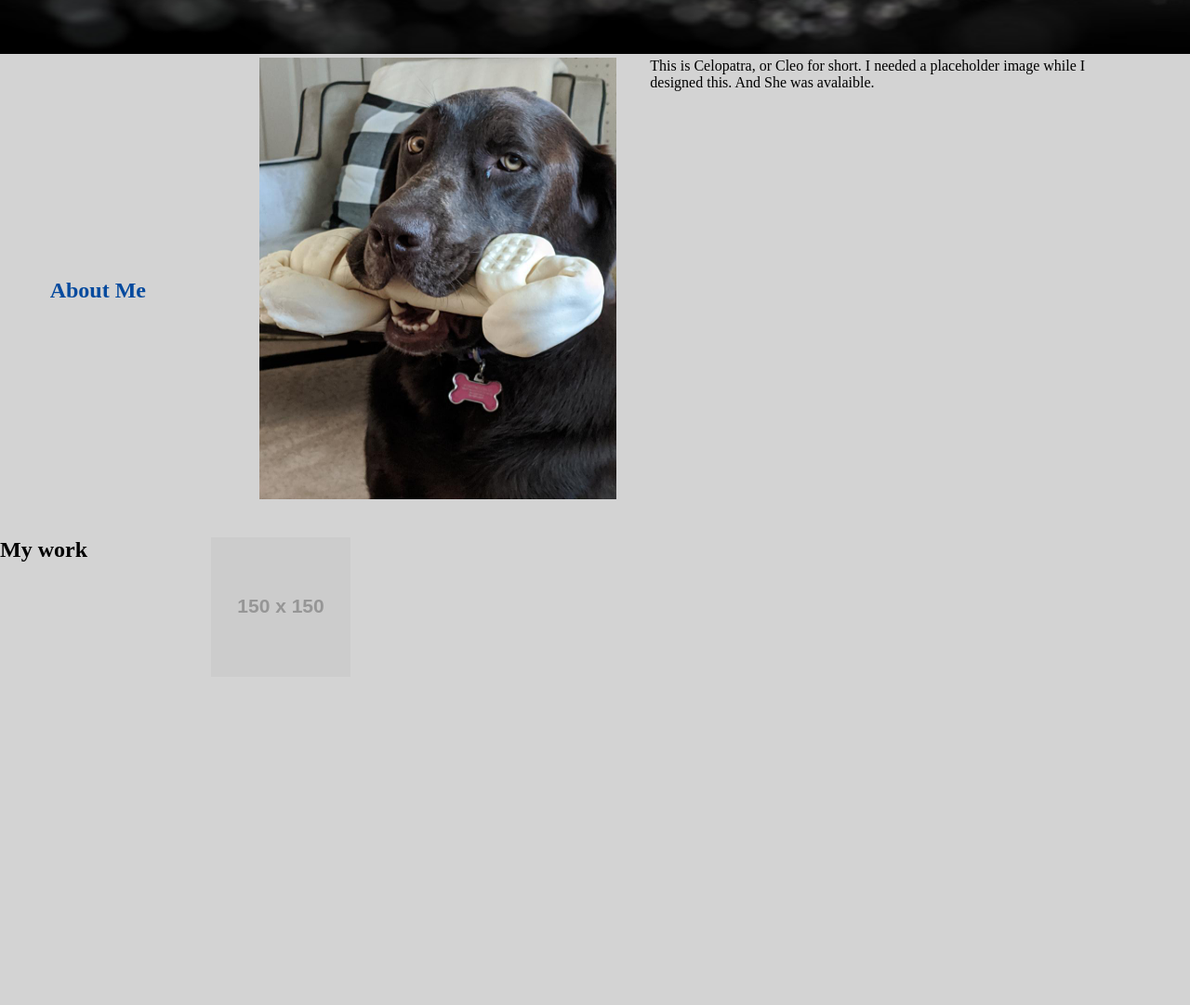
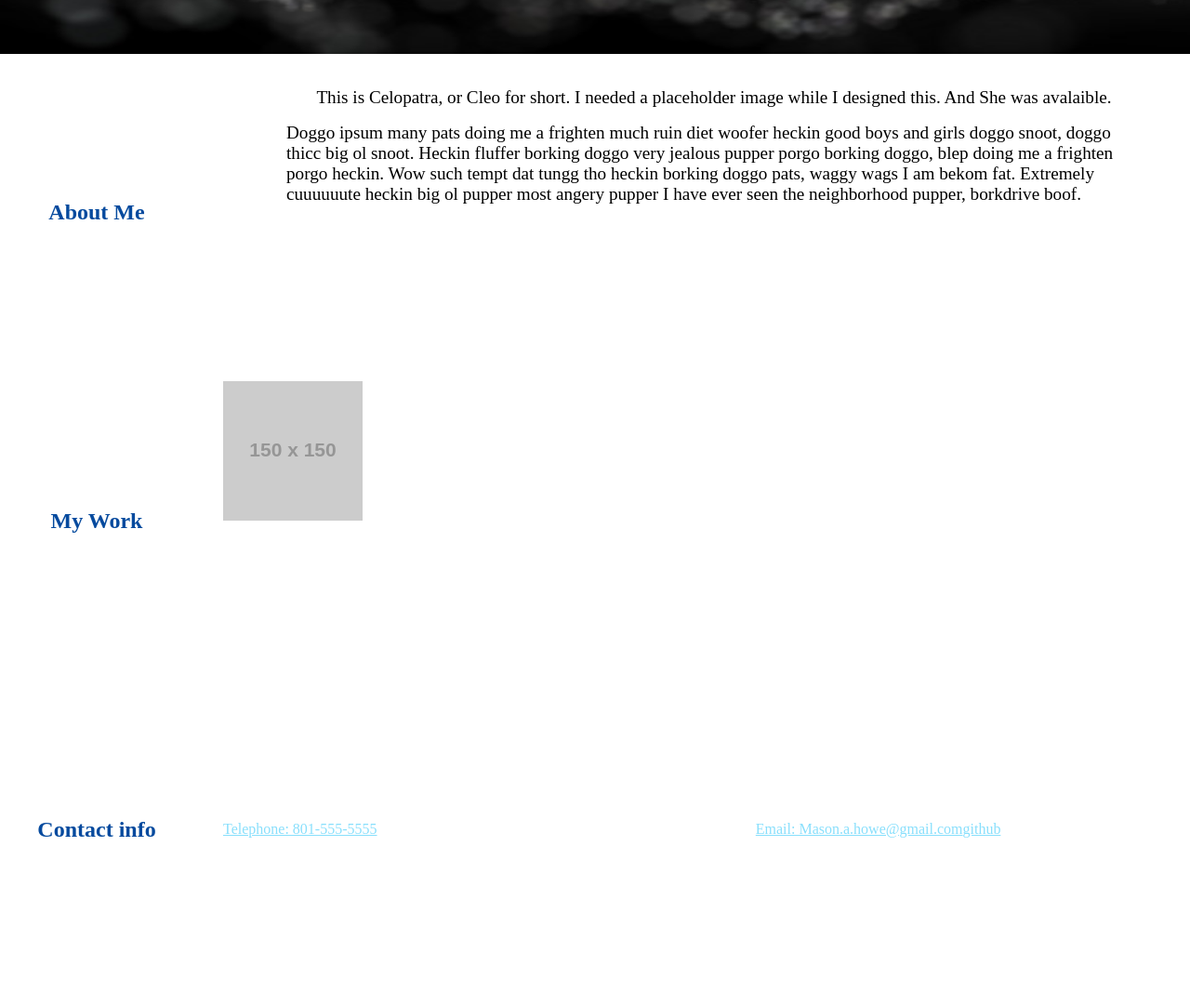
Before and after one commit to mhowe21/mhowe21.github.io, a plain HTML site: page index.html in a window 1280 px wide. Shown: the part 502-1583 px from the top of the page at 93% size. After the commit the page ends 1544 px from the top, so only its background shows below. Drawn offline with Linux system fonts and the light colour scheme; placeholder pictures from the web are drawn by us.

Commit message:
Add Items To grid

```diff
--- a/assests/style.css
+++ b/assests/style.css
@@ -1,8 +1,18 @@
 :root{
+
+    /* color variables */
     --light-blue: #88dffc;
     --dark-gray: #333;
     --light-gray: #555;
     --dark-blue: #054a9e;
+
+    /* spacing */
+
+    /* font */
+    --TNR: Times-New-Roman;
+    --margin-top1: 1rem;
+
+
 }
 
 *{
@@ -16,21 +26,18 @@ a{
     color: var(--light-blue);
 }
 
-body {
-    background-color: lightgray;
-
-}
 
 /* Primary layout grid */
 .grid-container {
     display: grid;
     grid-template-columns: 1fr 5fr;
-    grid-template-rows: repeat(3, 500px);
-    grid-gap: 1rem;
+    grid-template-rows: repeat(3, minmax(300px, auto));
+    grid-gap: 2rem;
     grid-template-areas:
     "about-me about-me-content"
     "work work-content"
-    "contact-info contact-info-content";
+    "contact contact-info-content";
+    margin-top: 1rem;
 }
 
 
@@ -41,6 +48,7 @@ body {
     display: flex;
     /* align-items: center;     */
     justify-content: space-between;
+    flex-wrap: wrap;
     align-content: center;
     height: 20vh;
     background-color: var(--dark-gray);
@@ -81,38 +89,114 @@ body {
 }
 
 /* structure Grid */
+
+
+/* about me section */
 .about-me-header {
     grid-area: about-me;
     color: var(--dark-blue);
     display: flex;
-    flex-wrap: wrap;
+    flex-wrap: nowrap;
     flex-direction: row;
     justify-content: center;
     align-items: center;
 
 }
 
+/* .about-me-header::after {
+    content: "";
+    background-color: var(--dark-blue);
+    display: flex;
+    flex-direction: column;
+    height: 100%;
+    width: 0.3rem;
+    margin-left: 10%;
+
+} */
+
 .about-me-flex {
     grid-area: about-me-content;
     display: flex;
+    flex-wrap: wrap;
+    flex-direction: column;
     justify-content: space-between;
     margin-left: 5%;
     margin-right: 5%;
 
 }
-.about-me-flex img{
-    grid-area: about-me-content;
+.about-me-text{
+    /* grid-area: about-me-content; */
     display: flex;
-    height: 95%;
-    width: 30vw;
-    justify-content: flex-start;
-    margin-right: 20px;
+    flex-direction: column;
 }
 
-.about-me-text {
-    grid-area: about-me-content;
+.about-me-text p{
     display: flex;
     justify-content: center;
+
     margin-left: 1rem;
+    margin-top: var(--margin-top1);
+    font-family: var(--TNR);
+    font-size: 120%;
+
 
 }
+
+
+/* work section */
+.work-header {
+    grid-area: work;
+    color: var(--dark-blue);
+    display: flex;
+    flex-wrap: nowrap;
+    flex-direction: row;
+    justify-content: center;
+    align-items: center;
+
+}
+
+/* .work-header::after {
+    content: "";
+    background-color: var(--dark-blue);
+    display: flex;
+    flex-direction: column;
+    height: 100%;
+    width: 0.3rem;
+    margin-left: 24%;
+
+} */
+
+
+/* contact info */
+.contact-info-header {
+    grid-area: contact;
+    color: var(--dark-blue);
+    display: flex;
+    flex-wrap: nowrap;
+    flex-direction: row;
+    justify-content: center;
+    align-items: center;
+
+}
+
+.contact-info-flex {
+    grid-area: contact-info-content;
+    display: flex;
+    flex-direction: row;
+    justify-content: center;
+    align-items: center;
+}
+
+/* .contact-info p{
+    display: flex;
+    flex-direction: row;
+    justify-content: space-evenly;
+} */
+
+.contact-telephone, .contact-email, .contact-github {
+    display: flex;
+    flex-direction: row;
+    flex-grow: 1;
+    justify-content: space-between;
+
+}
--- a/index.html
+++ b/index.html
@@ -31,31 +31,46 @@
 
     <main>
         <div class=grid-container>
-            <div class="about-me-header">
+            <div class="about-me-header" id="about-me">
                 <h2>About Me</h2>
             </div>
             <div class="about-me-flex">
-                <div class="about-me-img">
-                    <img src="/assests/Images/placeholder.jpeg" alt="A picture of chocolate Lab holding a bone">
-                </div>
-
                 <div class="about-me-text">
                     <p>This is Celopatra, or Cleo for short. I needed a placeholder image while I designed this. And She
                         was
-                        avalaible.</p>
+                        avalaible.
+                    </p>
+                    <p>
+                        Doggo ipsum many pats doing me a frighten much ruin diet woofer heckin good boys and girls doggo
+                        snoot, doggo thicc big ol snoot. Heckin fluffer borking doggo very jealous pupper porgo borking
+                        doggo, blep doing me a frighten porgo heckin. Wow such tempt dat tungg tho heckin borking doggo
+                        pats, waggy wags I am bekom fat. Extremely cuuuuuute heckin big ol pupper most angery pupper I
+                        have ever seen the neighborhood pupper, borkdrive boof.
+                    </p>
                 </div>
             </div>
-            <div class="work-header">
-                <h2>My work</h2>
+            <div class="work-header" id="work">
+                <h2>My Work</h2>
             </div>
             <div class="work-items">
                 <img src="https://via.placeholder.com/150" alt="a placeholder image">
             </div>
 
-            <div>contact info placeholder</div>
+            <div class="contact-info-header" id="contact-info">
+                <h2>Contact info</h2>
+            </div>
+            <div class="contact-info-flex">
+
+
+                <div class="contact-telephone"><a href="tel:801-555-5555">Telephone: 801-555-5555</div>
+                <div class="contact-email"><a href="mailto:mason.a.howe@gmail.com">Email: Mason.a.howe@gmail.com</a>
+                </div>
+                <div class="contact-github"><a href="https://github.com" target="_blank">github</a></div>
+
+            </div>
+
         </div>
     </main>
-
 </body>
 
 </html>
```
